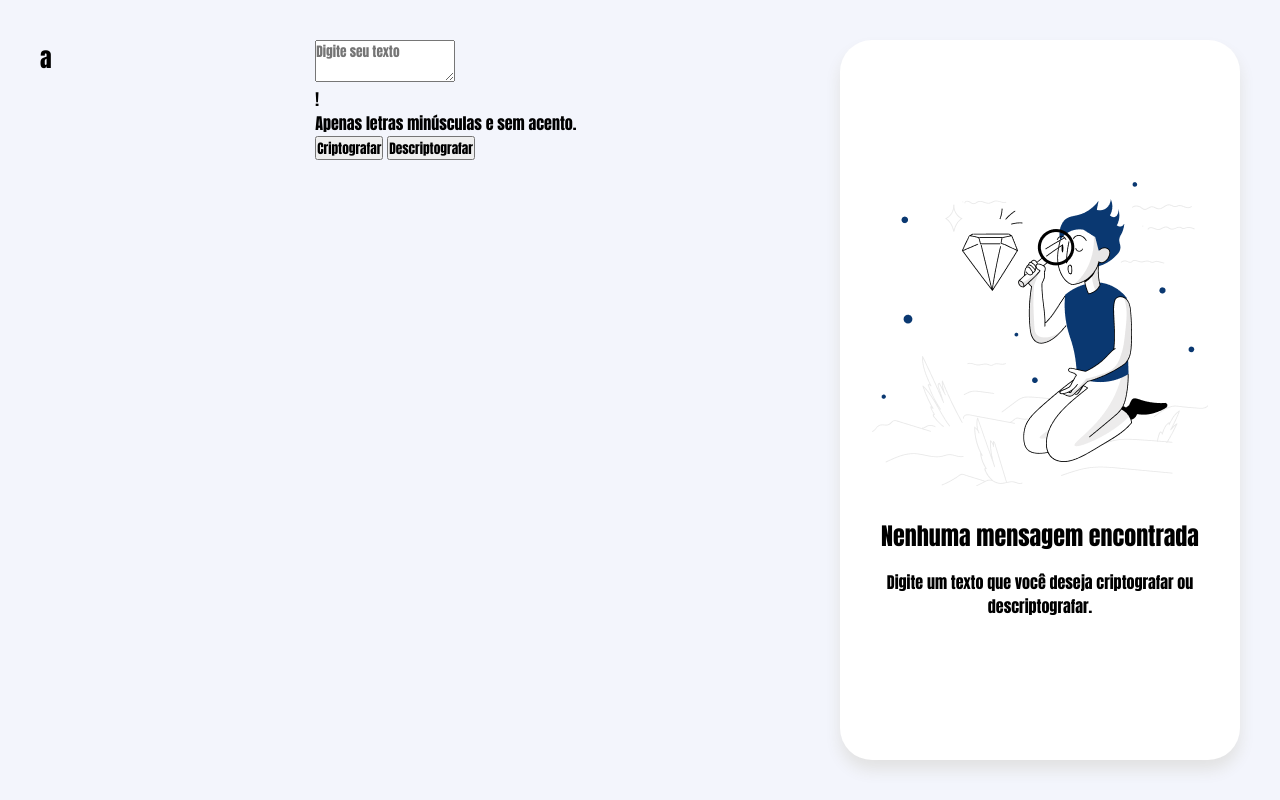
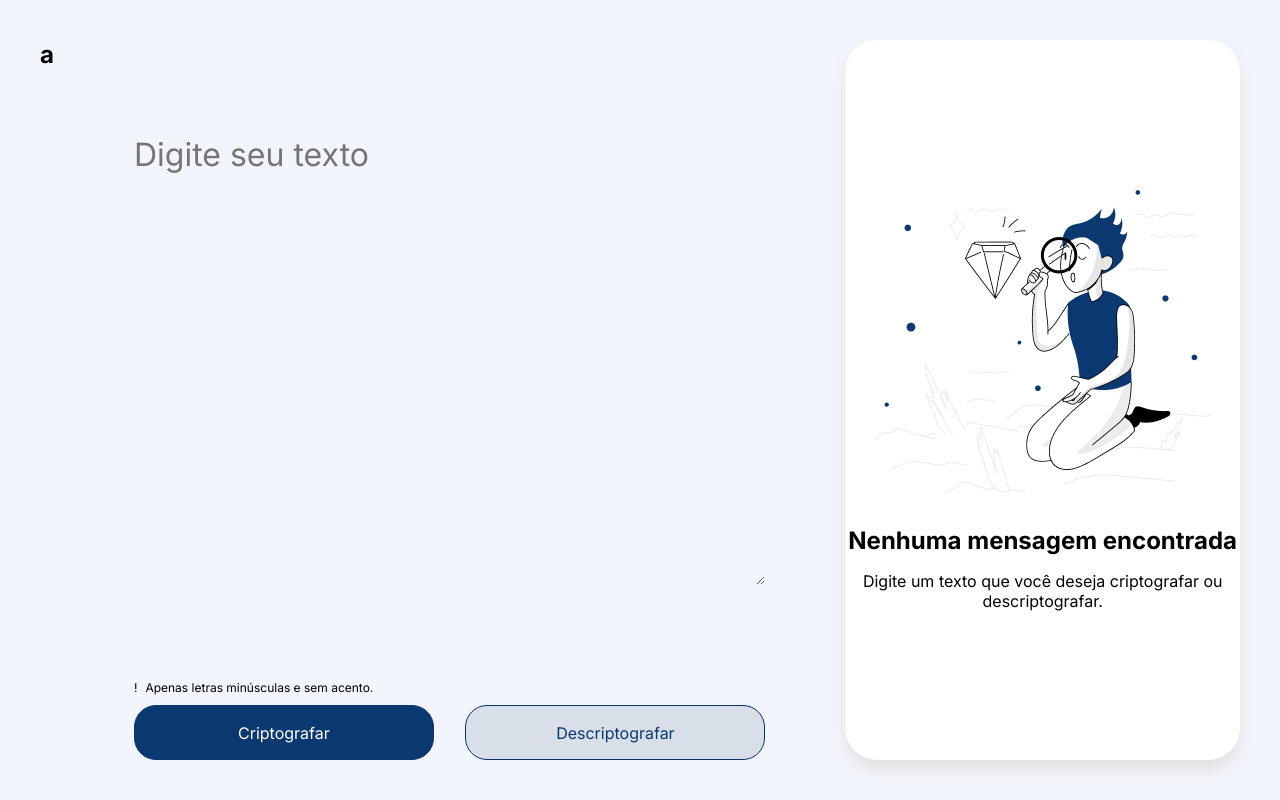
Before and after one commit to RebecaCamilo/Challenge-one-1, a plain HTML site: page index.html in a window 1280 px wide. Drawn offline with Linux system fonts and the light colour scheme.

Commit message:
feat: add styles in css

```diff
--- a/style.css
+++ b/style.css
@@ -1,7 +1,9 @@
+@import url('https://fonts.googleapis.com/css2?family=Inter:wght@100..900&display=swap');
+
 * {
     margin: 0;
     padding: 0;
-    font-family: Impact, Haettenschweiler, 'Arial Narrow Bold', sans-serif;
+    font-family: "Inter", sans-serif;
 }
 
 .main-content {
@@ -16,7 +18,67 @@
 }
 
 .main-content__principal {
-    margin: 40px 40px
+    margin: 40px 40px;
+    width: 50%;
+    display: flex;
+    flex-direction: column;
+}
+
+.main-content__principal__textarea-container {
+    width: 100%;
+    height: 70%;
+    margin: 15% 0%;
+}
+
+.main-content__principal__textarea-container textarea {
+    width: 100%;
+    height: 100%;
+    border: 0px #FFFFFF00;
+    background-color: #F3F5FC;
+    font-size: 32px;
+}
+
+.main-content__principal__warn-container {
+    display: flex;
+    gap: 8px;
+    font-size: 12px;
+    margin-bottom: 10px;
+}
+
+.main-content__principal__buttons-container {
+    display: flex;
+    justify-content: space-between;
+    gap: 5%;
+}
+
+.main-content__principal__buttons-container button {
+    width: 100%;
+    height: 55px;
+    font-size: 16px;
+    border-radius: 22px;
+}
+
+.main-content__principal__buttons-container__encrypt {
+    color: #FFFFFF;
+    border: 1px solid #0A3871;
+    background-color: #0A3871;
+
+}
+
+.main-content__principal__buttons-container__encrypt:hover {
+    color: #d1d1d1;
+    background-color: #093161;
+}
+
+.main-content__principal__buttons-container__dencrypt {
+    color: #0A3871;
+    border: 1px solid #093264;
+    background-color: #D8DFE8;
+}
+
+.main-content__principal__buttons-container__dencrypt:hover {
+    border: 1px solid #0A3871;
+    background-color: #c4cad1;
 }
 
 .main-content__result {
```
